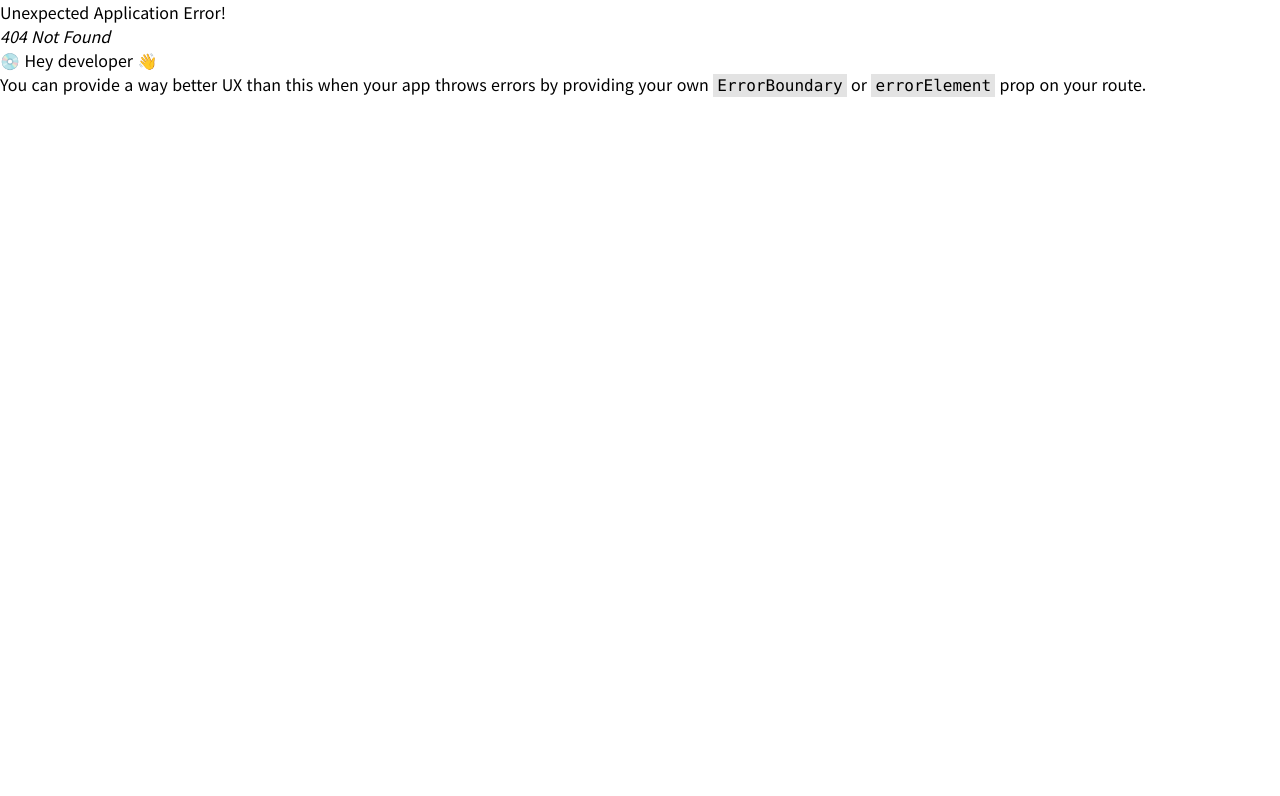
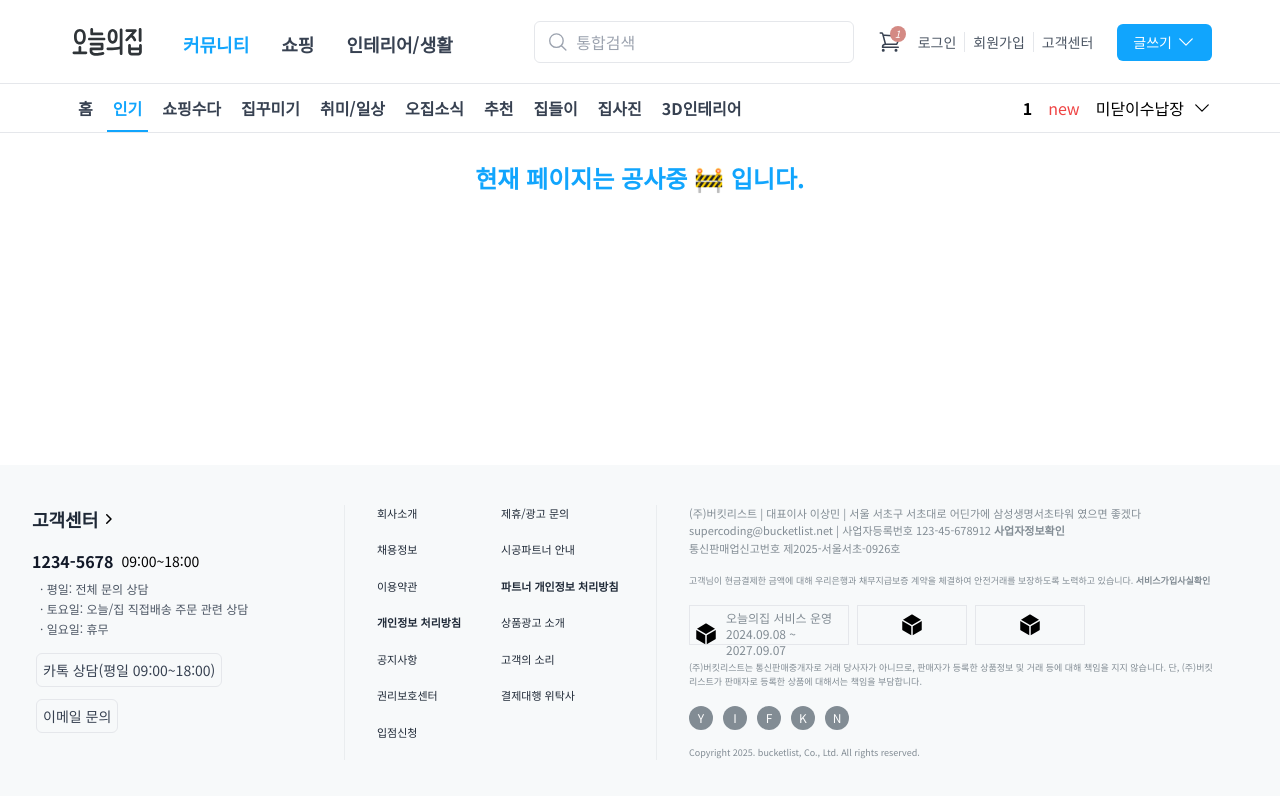
Before and after one commit to minjeong46/ohno-house, a React (Vite) app: page /home/none/1 in a window 1280 px wide. Before the commit this address had no page. Shown: the top 796 px of the page. Built offline with nearby package versions, Linux system fonts and the light colour scheme; a web font is replaced by a local one.

Commit message:
feat: 임시 페이지, path 연결 및 nav 활성화

```diff
--- a/src/components/Header/HeaderTop.jsx
+++ b/src/components/Header/HeaderTop.jsx
@@ -1,15 +1,15 @@
-import { navLinkPath } from '../../data/navData.js';
-import logo from '../../../public/logo.svg';
-import { NavLink } from 'react-router-dom';
-import SearchInput from '../Header/SearchInput.jsx';
+import { navLinkPath } from "../../data/navData.js";
+import logo from "../../../public/logo.svg";
+import { NavLink, useLocation } from "react-router-dom";
+import SearchInput from "../Header/SearchInput.jsx";
 import {
     MagnifyingGlassIcon,
     ShoppingCartIcon,
     ChevronDownIcon,
-} from '@heroicons/react/24/outline';
-import { useSelector, useDispatch } from 'react-redux'; //리듀서 연결
-import { useNavigate } from 'react-router-dom';
-import { logout } from '../../store/userSlice';
+} from "@heroicons/react/24/outline";
+import { useSelector, useDispatch } from "react-redux"; //리듀서 연결
+import { useNavigate } from "react-router-dom";
+import { logout } from "../../store/userSlice";
 
 const HeaderTop = ({
     searchInputRef,
@@ -19,13 +19,14 @@ const HeaderTop = ({
 }) => {
     const dispatch = useDispatch();
     const navigate = useNavigate();
+    const path = useLocation();
 
     const user = useSelector((state) => state.user.userData); // userSlice에 userData 정보를 가져옴
     const isLoggedIn = !!user;
     const handleLogout = (e) => {
         e.preventDefault();
         dispatch(logout());
-      navigate('/');
+        navigate("/");
     };
 
     return (
@@ -36,7 +37,11 @@ const HeaderTop = ({
                     {/* 로고 */}
                     <div className="mr-5 p-1">
                         <a href="/">
-              <img src={logo} alt="로고" className="w-[71px] h-[28px]" />
+                            <img
+                                src={logo}
+                                alt="로고"
+                                className="w-[71px] h-[28px]"
+                            />
                         </a>
                     </div>
                     {/* nav */}
@@ -50,15 +55,33 @@ const HeaderTop = ({
                                     >
                                         <NavLink
                                             to={nav.path}
-                      className={({ isActive }) =>
-                        `hover:text-[#11A5FD] ${
-                          isActive
-                            ? 'text-[#11A5FD] font-bold'
-                            : 'text-gray-700'
-                        }`
+                                            className={() => {
+                                                const isCommunity =
+                                                    path.pathname === "/" ||
+                                                    path.pathname.startsWith(
+                                                        "/home"
+                                                    );
+                                                const isShop =
+                                                    path.pathname.startsWith(
+                                                        "/shop"
+                                                    );
+
+                                                const active =
+                                                    (nav.path === "/" &&
+                                                        isCommunity) ||
+                                                    (nav.path === "/shop" &&
+                                                        isShop);
+                                                return `hover:text-[#11A5FD] ${
+                                                    active
+                                                        ? "text-[#11A5FD] font-bold"
+                                                        : "text-gray-700"
                                                 }
+                        }`;
+                                            }}
                                         >
-                      <span className="text-lg">{nav.name}</span>
+                                            <span className="text-lg">
+                                                {nav.name}
+                                            </span>
                                         </NavLink>
                                     </li>
                                 );
@@ -101,7 +124,7 @@ const HeaderTop = ({
                                 // 로그인되었을 때: 마이페이지/로그아웃 링크
                                 <div className="text-gray-600 text-sm flex items-center whitespace-nowrap cursor-pointer">
                                     <span className="px-2 border-r font-bold text-gray-800">
-                    {user.nickname || '회원'}님
+                                        {user.nickname || "회원"}님
                                     </span>
                                     <span className="px-2 hidden xl:block">
                                         <a href="#" onClick={handleLogout}>
--- a/src/components/Header/TabNav.jsx
+++ b/src/components/Header/TabNav.jsx
@@ -10,7 +10,7 @@ const TabNav = ({ tabList }) => {
                         key={`${index}-${tab.name}`}
                     >
                         <NavLink
-                            to={tab.path}
+                            to={tab.path.indexOf("/none") !== -1 ? `${tab.path}/${index}` : tab.path}
                             className={({ isActive }) =>
                                 `py-3 px-[6px] hover:text-[#11A5FD] ${
                                     isActive
--- /dev/null
+++ b/src/components/Imsi.jsx
@@ -0,0 +1,11 @@
+import React from "react";
+
+const Imsi = () => {
+    return (
+        <h1 className="inline-block font-bold text-2xl text-[#11A5FD]">
+            현재 페이지는 공사중 🚧 입니다.
+        </h1>
+    );
+};
+
+export default Imsi;
```
Also changed, not shown: src/App.jsx (+7 -2 lines), src/data/navData.js (+17 -17 lines). Lines whose indentation alone changed are shown as unchanged.
